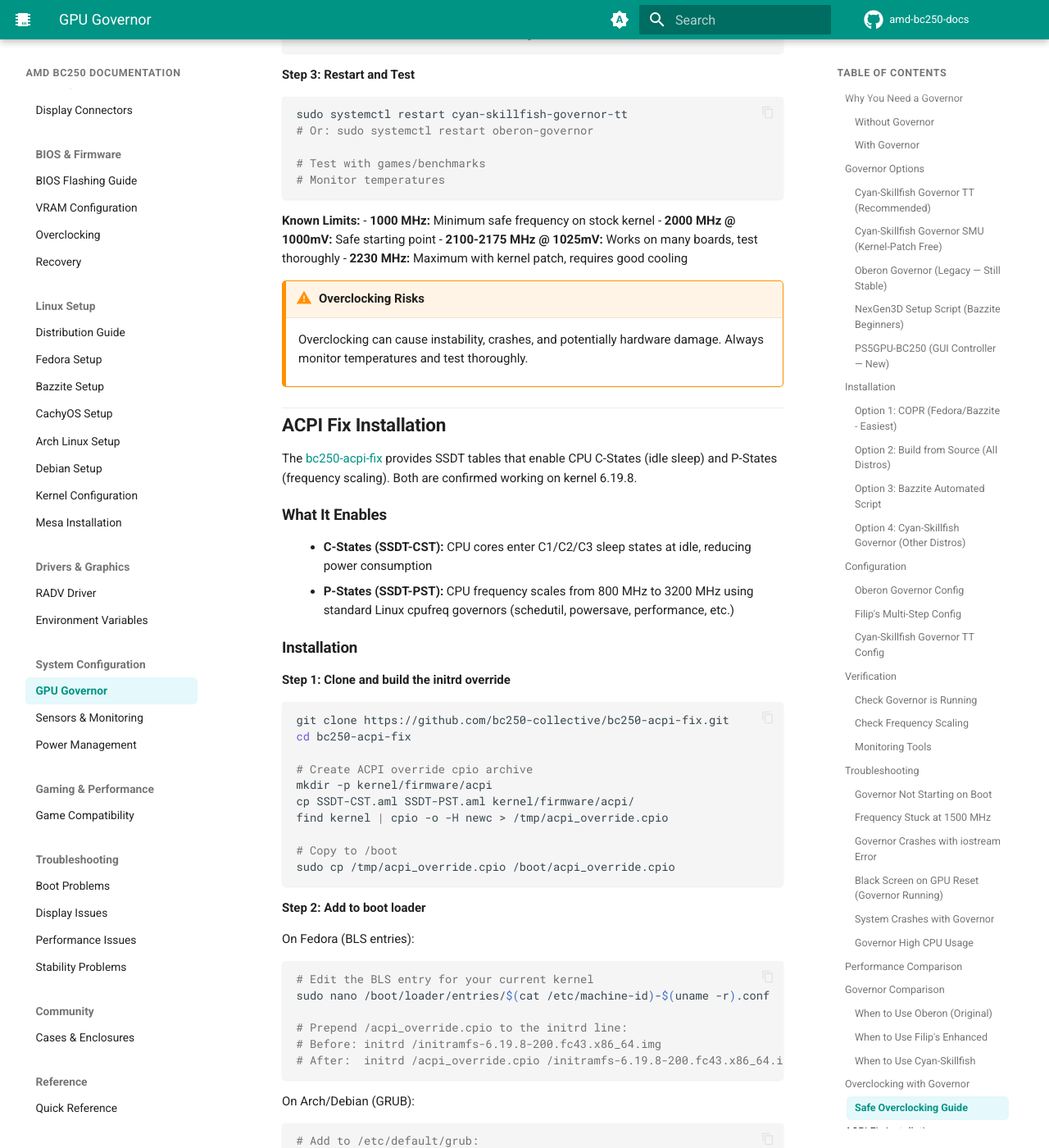
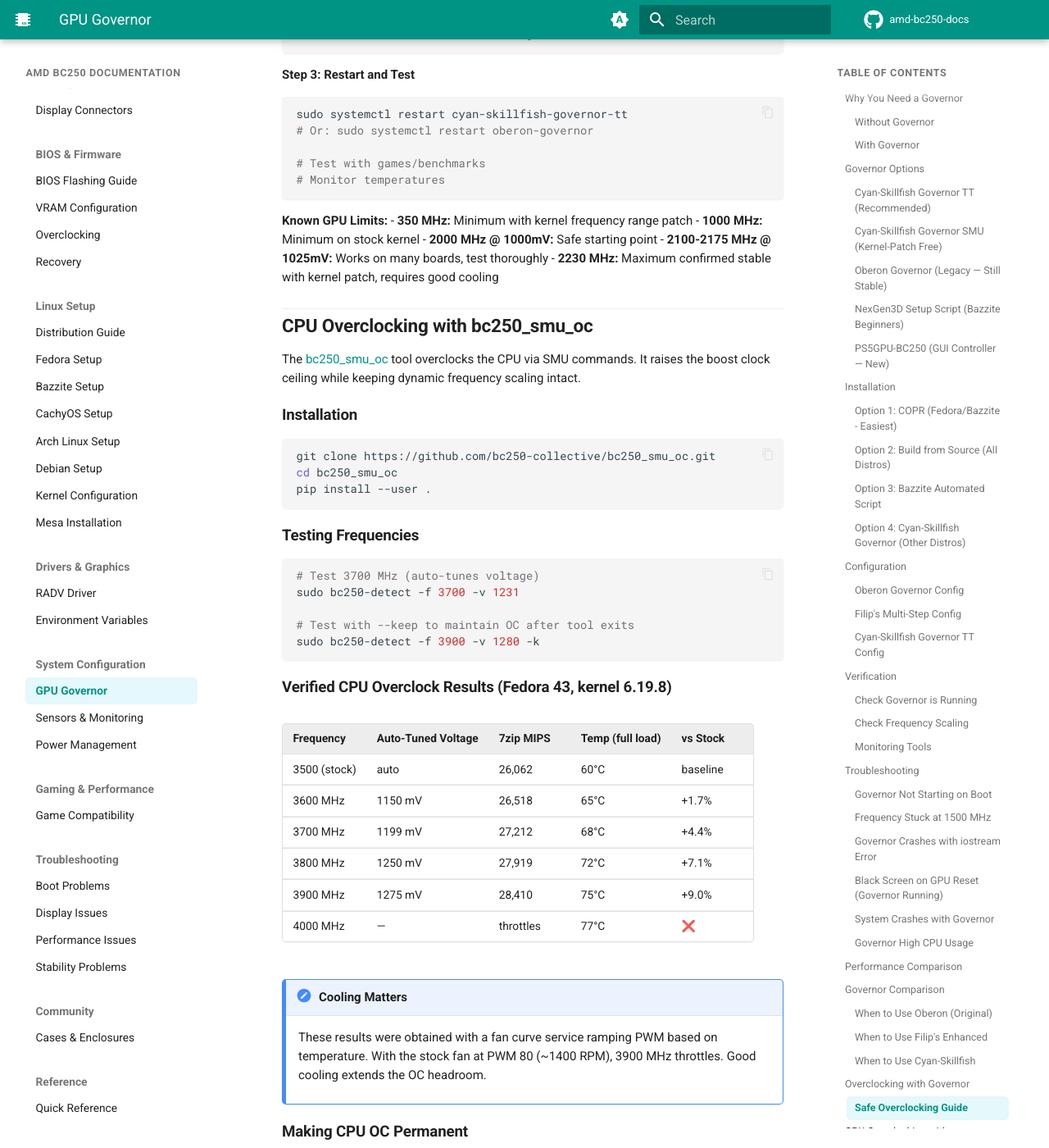
Before and after one commit to elektricM/amd-bc250-docs, an MkDocs documentation site: the page built from docs/system/governor.md, in a window 1280 px wide and 1400 px high, scrolled down 13923 px. Shown: the whole window at 82% size. Built offline with MkDocs 1.6.1 and Material for MkDocs 9.7.7, drawn with Linux system fonts in a browser that asks for light colours; comment, search, counter and statistics services are not loaded; the version menu is left out; some of the changed text lies outside the part shown.

Commit message:
docs: add verified CPU OC benchmarks, fix CoolerControl install, add fan curve guide
- CPU OC results table (3500-3900 MHz tested with 7zip)
- bc250_smu_oc installation and permanent setup guide
- Dynamic CPU scaling: 800 MHz idle → 3900 MHz load (schedutil + SMU OC)
- Fix CoolerControl COPR repo (codifryed/CoolerControl, not terra)
- Add lightweight systemd fan curve script as alternative to CoolerControl
- Note about hwmon path changes between kernels

````diff
--- a/docs/system/governor.md
+++ b/docs/system/governor.md
@@ -641,11 +641,61 @@
 # Monitor temperatures
 ```
 
-**Known Limits:**
-- **1000 MHz:** Minimum safe frequency on stock kernel
+**Known GPU Limits:**
+- **350 MHz:** Minimum with kernel frequency range patch
+- **1000 MHz:** Minimum on stock kernel
 - **2000 MHz @ 1000mV:** Safe starting point
 - **2100-2175 MHz @ 1025mV:** Works on many boards, test thoroughly
-- **2230 MHz:** Maximum with kernel patch, requires good cooling
+- **2230 MHz:** Maximum confirmed stable with kernel patch, requires good cooling
+
+## CPU Overclocking with bc250_smu_oc
+
+The [bc250_smu_oc](https://github.com/bc250-collective/bc250_smu_oc) tool overclocks the CPU via SMU commands. It raises the boost clock ceiling while keeping dynamic frequency scaling intact.
+
+### Installation
+
+```bash
+git clone https://github.com/bc250-collective/bc250_smu_oc.git
+cd bc250_smu_oc
+pip install --user .
+```
+
+### Testing Frequencies
+
+```bash
+# Test 3700 MHz (auto-tunes voltage)
+sudo bc250-detect -f 3700 -v 1231
+
+# Test with --keep to maintain OC after tool exits
+sudo bc250-detect -f 3900 -v 1280 -k
+```
+
+### Verified CPU Overclock Results (Fedora 43, kernel 6.19.8)
+
+| Frequency | Auto-Tuned Voltage | 7zip MIPS | Temp (full load) | vs Stock |
+|-----------|-------------------|-----------|------------------|----------|
+| 3500 (stock) | auto | 26,062 | 60°C | baseline |
+| 3600 MHz | 1150 mV | 26,518 | 65°C | +1.7% |
+| 3700 MHz | 1199 mV | 27,212 | 68°C | +4.4% |
+| 3800 MHz | 1250 mV | 27,919 | 72°C | +7.1% |
+| 3900 MHz | 1275 mV | 28,410 | 75°C | +9.0% |
+| 4000 MHz | — | throttles | 77°C | ❌ |
+
+!!!note "Cooling Matters"
+    These results were obtained with a fan curve service ramping PWM based on temperature. With the stock fan at PWM 80 (~1400 RPM), 3900 MHz throttles. Good cooling extends the OC headroom.
+
+### Making CPU OC Permanent
+
+```bash
+# Test and generate config
+sudo bc250-detect -f 3900 -v 1280 -k -c /etc/bc250-overclock.conf
+
+# Install as systemd service
+sudo bc250-apply -a -i /etc/bc250-overclock.conf
+sudo systemctl enable bc250-smu-oc
+```
+
+The OC service raises the boost ceiling at boot. Combined with ACPI P-States and the `schedutil` governor, the CPU scales dynamically: **800 MHz at idle → 3900 MHz under load**.
 
 !!!warning "Overclocking Risks"
     Overclocking can cause instability, crashes, and potentially hardware damage. Always monitor temperatures and test thoroughly.
````
Also changed, not shown: other parts of docs/system/governor.md (+1 -1 lines), UPDATE-BRIEF.md (deleted, +0 -159 lines), docs/hardware/cooling.md (+39 -5 lines).
